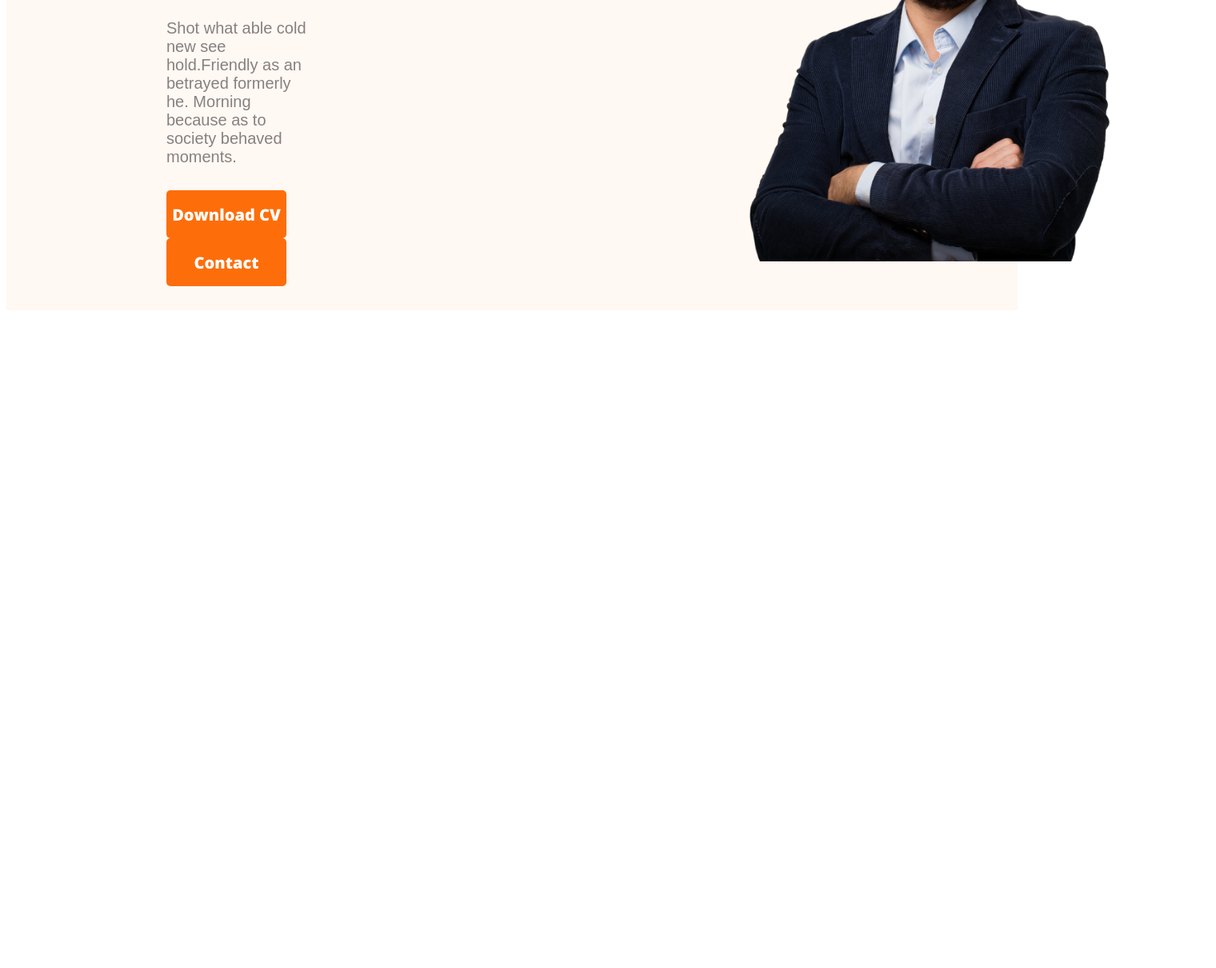
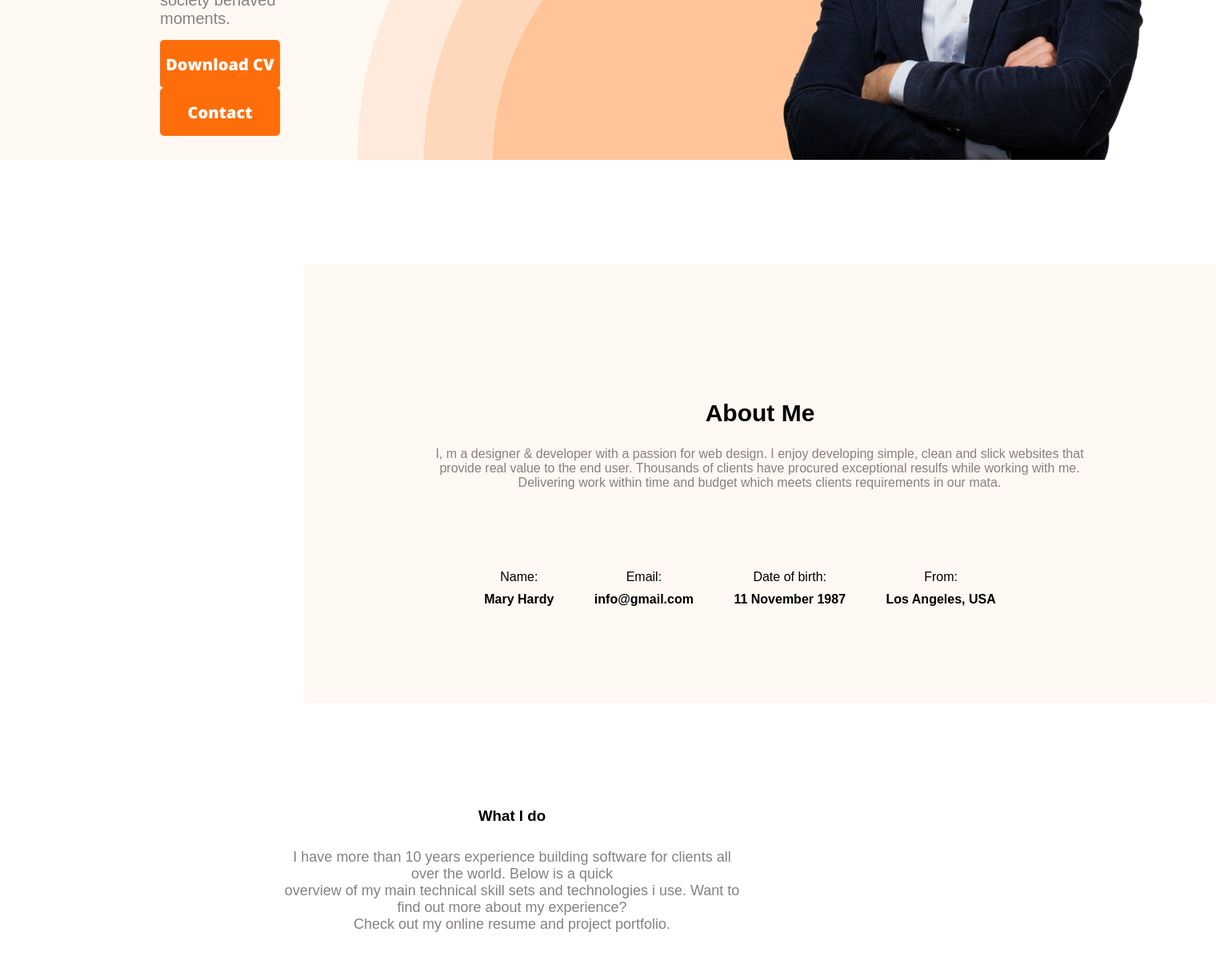
Before and after one commit to fatema-a5878/portfolio, a plain HTML site: page index.html in a window 1280 px wide. Shown: the part 473-1684 px from the top of the page at 80% size, 1520 px wide, since content can reach past the window. Before the commit the page ends 869 px from the top, so only its background shows below. Drawn offline with nearby package versions, Linux system fonts and the light colour scheme.

Commit message:
Developer Portfolio

```diff
--- a/index.html
+++ b/index.html
@@ -31,7 +31,55 @@
         </div>
     </header>
     <main>
-
+        <section class="about">
+            <h3 class="section-heading">About Me</h3>
+            <p class="section-description">I, m a designer & developer with a passion for web design. I enjoy developing simple, clean and slick websites that provide real value to the end user. Thousands of clients have procured exceptional resulfs while working with me. Delivering work within time and budget which meets clients requirements in our mata.</p>
+            <div class="about-info-container">
+                <div class="about-info">
+                    <p class="info-title">Name:</p>
+                    <p class="info-description">Mary Hardy</p>
+                </div>
+                <div class="about-info">
+                    <p class="info-title">Email:</p>
+                    <p class="info-description">info@gmail.com</p>
+                </div>
+                <div class="about-info">
+                    <p class="info-title">Date of birth:</p>
+                    <p class="info-description">11 November 1987</p>
+                </div>
+                <div class="about-info">
+                    <p class="info-title">From:</p>
+                    <p class="info-description">Los Angeles, USA</p>
+                </div>
+            </div>
+        </section>
+        <!-- What I do start -->
+        <section class="what-i-do">
+            <h3 id="skill-title">What I do</h3>
+            <p id="skill-description">I have more than 10 years experience building software for clients all over the world. Below is a quick<br> overview of my main technical skill sets and technologies i use. Want to find out more about my experience?<br> Check out my online resume and project portfolio.</p>
+        </section>
+        <div class="skill-container">
+            <div class="skill">
+                <img src="Media/images/icons/js.png" alt="">
+                <h3 class="skill-title">Vanilla JavaScript</h3>
+                <p class="skill-description">List skill/technologies here. You can change the icon above to any of the 1500+ FontAwesome 5 free icons available. Aenean commodo ligula eget dolor.</p>
+            </div>
+            <div class="skill">
+                <img src="Media/images/icons/react.png" alt="">
+                <h3 class="skill-title">React</h3>
+                <p class="skill-description">List skill/technologies here. You can change the icon above to any of the 1500+ FontAwesome 5 free icons available. Aenean commodo ligula eget dolor.</p>
+            </div>
+            <div class="skill">
+                <img src="Media/images/icons/nodejs.png" alt="">
+                <h3 class="skill-title">Node.js</h3>
+                <p class="skill-description">List skill/technologies here. You can change the icon above to any of the 1500+ FontAwesome 5 free icons available. Aenean commodo ligula eget dolor.</p>
+            </div>
+            <div class="skill">
+                <img src="Media/images/icons/mongo.png" alt="">
+                <h3 class="skill-title">MongoDB</h3>
+                <p class="skill-description">List skill/technologies here. You can change the icon above to any of the 1500+ FontAwesome 5 free icons available. Aenean commodo ligula eget dolor.</p>
+            </div>
+        </div>
     </main>
     <footer>
 
--- a/styles/style.css
+++ b/styles/style.css
@@ -1,3 +1,7 @@
+*{
+    margin: 0;
+    padding: 0;
+}
 nav{
     display: flex;
     align-items: center;
@@ -39,9 +43,12 @@ nav button{
 /* Nav complete */
 .header{
     background-color: #FFF8F3;
+    background-image: url(../Media/images/header_bg.png);
+    background-repeat: no-repeat;
+    background-position: bottom right;
 }
 .banner{
-    padding: 30px 30px 30px 200px;
+    padding: 30px 30px 0px 200px;
     display: flex;
     align-items: center;
 }
@@ -61,19 +68,95 @@ nav button{
     font-weight: bold;
     color: rgb(100, 96, 96);
     font-family: Arial, Helvetica, sans-serif;
+    padding-bottom: 0;
 }
 .banner-title{
     font-size: 60px;
     font-weight:bolder;
     font-family: 'Open Sans', sans-serif;
+    padding-top: 3px;
 }
 .banner p{
     color: rgb(134, 129, 129);
     font-family: Arial, Helvetica, sans-serif;
-    padding-bottom: 10px;
+    padding-bottom: 15px;
     font-size: 20px;
+    padding-top: 0;
 }
 .banner .pp{
     width: 500px;
-    margin-left: 500px;
+    margin-left: 550px;
 }
+/* Main section styles */
+/* About section styles */
+
+.about{
+    font-family: Arial, Helvetica, sans-serif;
+    width: 1140px;
+    height: 550px;
+    background-color: rgb(255, 248, 243);
+    margin-top: 130px;
+    margin-bottom: 130px;
+    margin-left: 380px;
+    margin-right: 380px;
+    border-radius: 5px;
+}
+.section-heading{
+    color:black;
+    text-align: center;
+    font-size: 30px;
+    font-weight: 700;
+    padding-top: 170px;
+}
+.section-description{
+    padding: 25px 157px 100px 156px;
+    text-align: center;
+    color: rgb(134, 129, 129);
+    font-family: Arial, Helvetica, sans-serif;
+}
+.about-info-container{
+    display: flex;
+    justify-content: space-around;
+    padding-right: 250px;
+    padding-left: 200px;
+    align-items: center;
+}
+.about-info{
+    text-align: center;
+    font-family: Arial, Helvetica, sans-serif;
+}
+.info-title{
+    margin-bottom: 10px;
+}
+.info-description{
+    font-weight: bold;
+}
+
+/* What I do start */
+.what-i-do{
+    text-align: center;
+    font-family: Arial, Helvetica, sans-serif;
+}
+#skill-description{
+    padding: 30px 347px;
+    color: rgb(134, 129, 129);
+    font-family: Arial, Helvetica, sans-serif;
+    font-size: 18px;
+}
+.skill-container{
+    width: 1140px;
+    height: 550px;
+    display: flex;
+    justify-content: space-between;
+    margin-top: 20px;
+    margin-bottom: 130px;
+    margin-left: 380px;
+    margin-right: 380px;
+}
+.skill{
+    height: 377px;
+    width: 267px;
+    border: none;
+    border-radius: 5px;
+    box-shadow: 5px black;
+}
```
